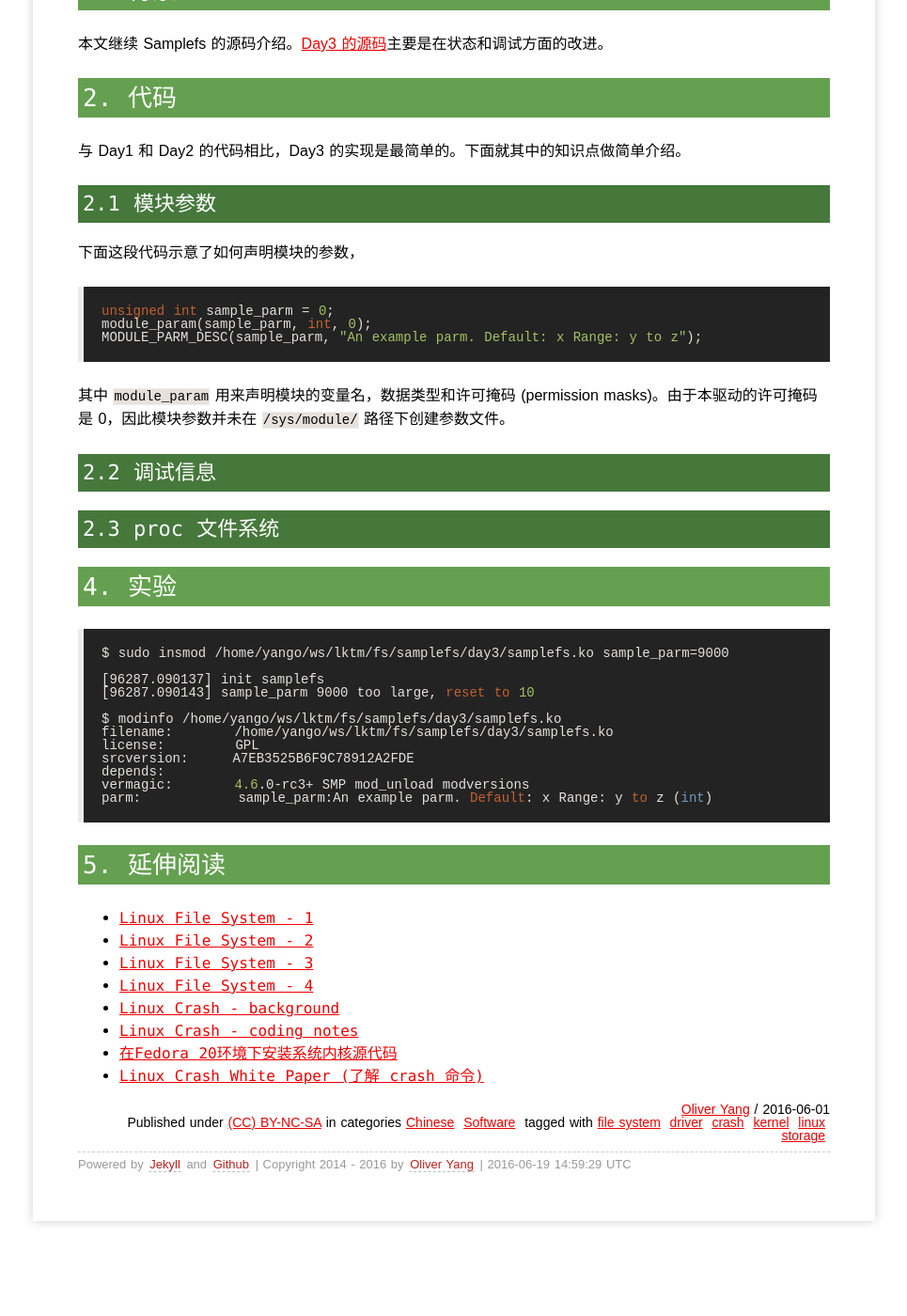
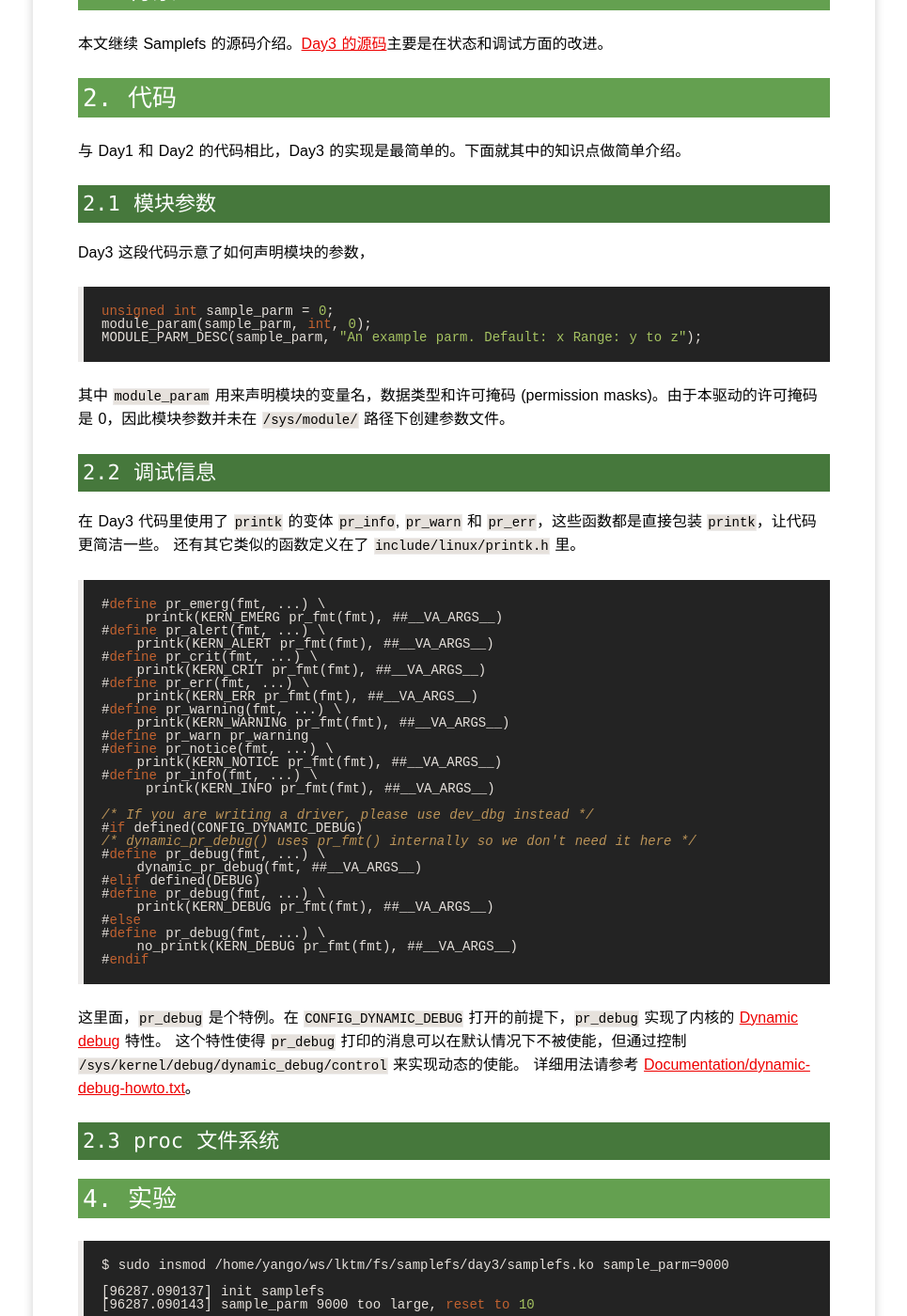
Before and after one commit to yangoliver/yangoliver.github.io, a Jekyll site: the page built from _posts/2016/2016-06-01-linux-file-system-basic-5.md, in a window 1280 px wide and 1400 px high, scrolled down 577 px. Shown: the whole window at 94% size, without its empty margins (157-1122 px from the left). Built offline with Jekyll 4.4.1, drawn with Linux system fonts in a browser that asks for light colours; comment, search, counter and statistics services are not loaded; before the commit the page ends 1924 px from its top, so only the background shows below that.

Commit message:
draft: debug message description

```diff
--- a/_posts/2016/2016-06-01-linux-file-system-basic-5.md
+++ b/_posts/2016/2016-06-01-linux-file-system-basic-5.md
@@ -24,7 +24,7 @@ tags:
 
 ### 2.1 模块参数
 
-下面这段代码示意了如何声明模块的参数，
+Day3 这段代码示意了如何声明模块的参数，
 
 	unsigned int sample_parm = 0;
 	module_param(sample_parm, int, 0);
@@ -33,6 +33,42 @@ tags:
 其中 `module_param` 用来声明模块的变量名，数据类型和许可掩码 (permission masks)。由于本驱动的许可掩码是 0，因此模块参数并未在 `/sys/module/` 路径下创建参数文件。
 
 ### 2.2 调试信息
+
+在 Day3 代码里使用了 `printk` 的变体 `pr_info`, `pr_warn` 和 `pr_err`，这些函数都是直接包装 `printk`，让代码更简洁一些。
+还有其它类似的函数定义在了 `include/linux/printk.h` 里。
+
+	#define pr_emerg(fmt, ...) \
+	     printk(KERN_EMERG pr_fmt(fmt), ##__VA_ARGS__)
+	#define pr_alert(fmt, ...) \
+	    printk(KERN_ALERT pr_fmt(fmt), ##__VA_ARGS__)
+	#define pr_crit(fmt, ...) \
+	    printk(KERN_CRIT pr_fmt(fmt), ##__VA_ARGS__)
+	#define pr_err(fmt, ...) \
+	    printk(KERN_ERR pr_fmt(fmt), ##__VA_ARGS__)
+	#define pr_warning(fmt, ...) \
+	    printk(KERN_WARNING pr_fmt(fmt), ##__VA_ARGS__)
+	#define pr_warn pr_warning
+	#define pr_notice(fmt, ...) \
+	    printk(KERN_NOTICE pr_fmt(fmt), ##__VA_ARGS__)
+	#define pr_info(fmt, ...) \
+	     printk(KERN_INFO pr_fmt(fmt), ##__VA_ARGS__)
+
+	/* If you are writing a driver, please use dev_dbg instead */
+	#if defined(CONFIG_DYNAMIC_DEBUG)
+	/* dynamic_pr_debug() uses pr_fmt() internally so we don't need it here */
+	#define pr_debug(fmt, ...) \
+	    dynamic_pr_debug(fmt, ##__VA_ARGS__)
+	#elif defined(DEBUG)
+	#define pr_debug(fmt, ...) \
+	    printk(KERN_DEBUG pr_fmt(fmt), ##__VA_ARGS__)
+	#else
+	#define pr_debug(fmt, ...) \
+	    no_printk(KERN_DEBUG pr_fmt(fmt), ##__VA_ARGS__)
+	#endif
+
+这里面，`pr_debug` 是个特例。在 `CONFIG_DYNAMIC_DEBUG` 打开的前提下，`pr_debug` 实现了内核的 [Dynamic debug](https://www.kernel.org/doc/ols/2009/ols2009-pages-39-46.pdf) 特性。
+这个特性使得 `pr_debug` 打印的消息可以在默认情况下不被使能，但通过控制 `/sys/kernel/debug/dynamic_debug/control` 来实现动态的使能。
+详细用法请参考 [Documentation/dynamic-debug-howto.txt](https://github.com/torvalds/linux/blob/master/Documentation/dynamic-debug-howto.txt)。
 
 ### 2.3 proc 文件系统
 
```
